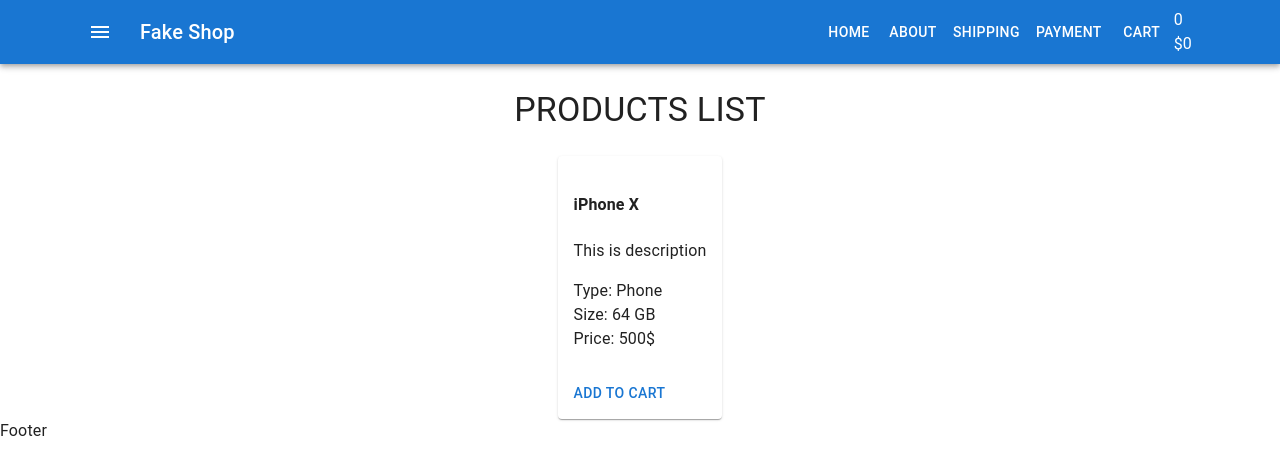
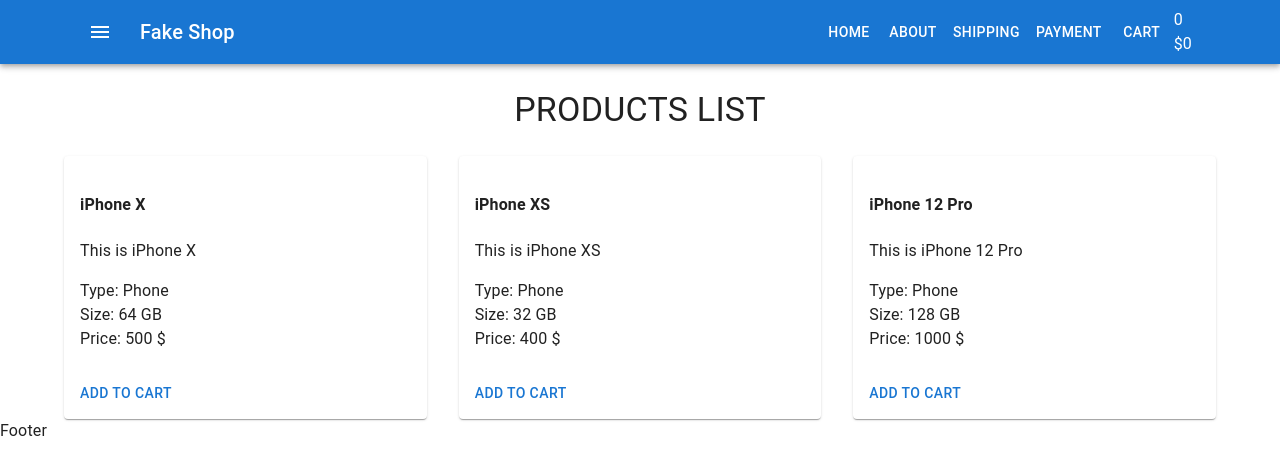
Before and after one commit to LevVaschenko/fake-shop-fail, a React (Create React App) app: page / in a window 1280 px wide. Shown: the top 474 px of the page. Built offline with nearby package versions, Linux system fonts and the light colour scheme.

Commit message:
add props to ProductListItem

```diff
--- a/src/components/Products/ProductListItem.tsx
+++ b/src/components/Products/ProductListItem.tsx
@@ -1,21 +1,29 @@
 import { Button, Card, CardActions, CardContent } from '@mui/material'
 import React from 'react'
 
-type Props = {}
+type Props = {
+    name: string
+    descriprion: string
+    type: string
+    size: number
+    price: number
+}
 
 const ProductListItem = (props: Props) => {
-    return <Card>
+    return (
+        <Card>
             <CardContent>
-            <h4>iPhone X</h4>
-            <p>This is description</p>
-            <div>Type: Phone</div>
-            <div>Size: 64 GB</div>
-            <div>Price: 500$</div>
+                <h4>{props.name}</h4>
+                <p>{props.descriprion}</p>
+                <div>Type: {props.type}</div>
+                <div>Size: {props.size} GB</div>
+                <div>Price: {props.price} $</div>
             </CardContent>
             <CardActions>
                 <Button>Add to cart</Button>
             </CardActions>
         </Card>
+    )
 }
 
 export default ProductListItem
--- a/src/components/Products/ProductsList.tsx
+++ b/src/components/Products/ProductsList.tsx
@@ -24,8 +24,32 @@
                 alignItems="center"
                 spacing={4}
             >
-                <Grid item>
-                    <ProductListItem />
+                <Grid item xs={12} sm={6} md={4}>
+                    <ProductListItem
+                        name="iPhone X"
+                        descriprion="This is iPhone X"
+                        type="Phone"
+                        size={64}
+                        price={500}
+                    />
+                </Grid>
+                <Grid item xs={12} sm={6} md={4}>
+                    <ProductListItem
+                        name="iPhone XS"
+                        descriprion="This is iPhone XS"
+                        type="Phone"
+                        size={32}
+                        price={400}
+                    />
+                </Grid>
+                <Grid item xs={12} sm={6} md={4}>
+                    <ProductListItem
+                        name="iPhone 12 Pro"
+                        descriprion="This is iPhone 12 Pro"
+                        type="Phone"
+                        size={128}
+                        price={1000}
+                    />
                 </Grid>
             </Grid>
         </>
```
Also changed, not shown: src/pages/Home/Home.tsx (+5 -3 lines), src/components/Cart/CartHeader.tsx (line endings or trailing spaces), src/container/Main/Main.tsx (line endings or trailing spaces). Lines whose indentation alone changed are shown as unchanged.
